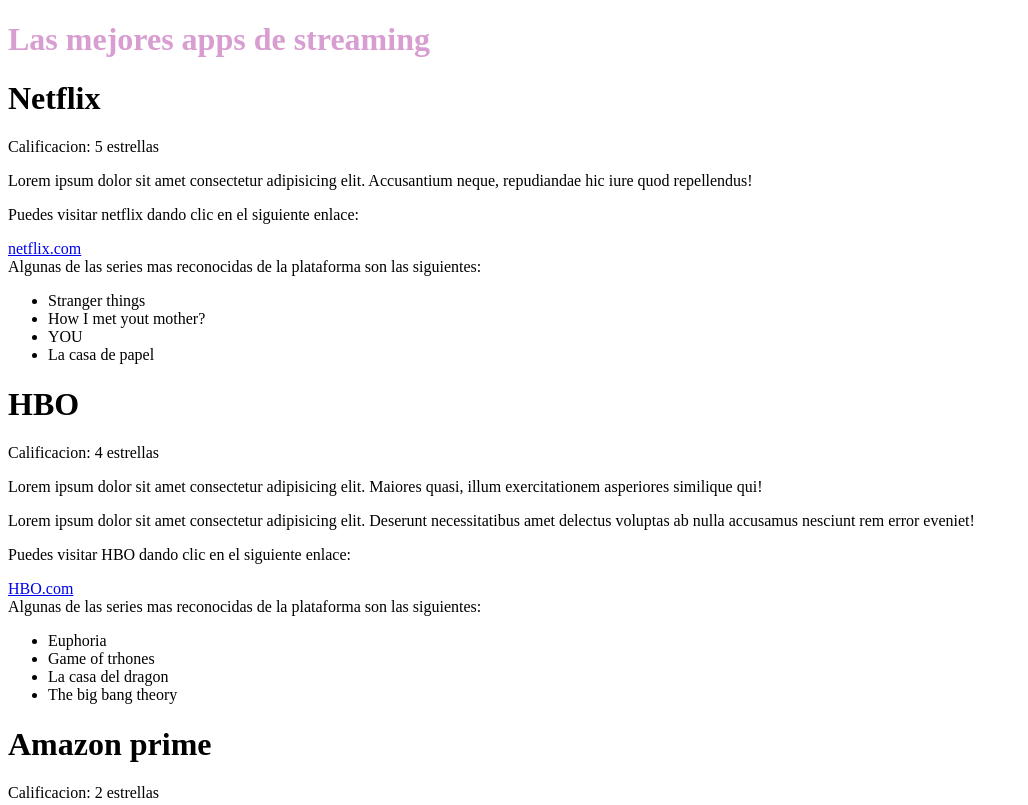
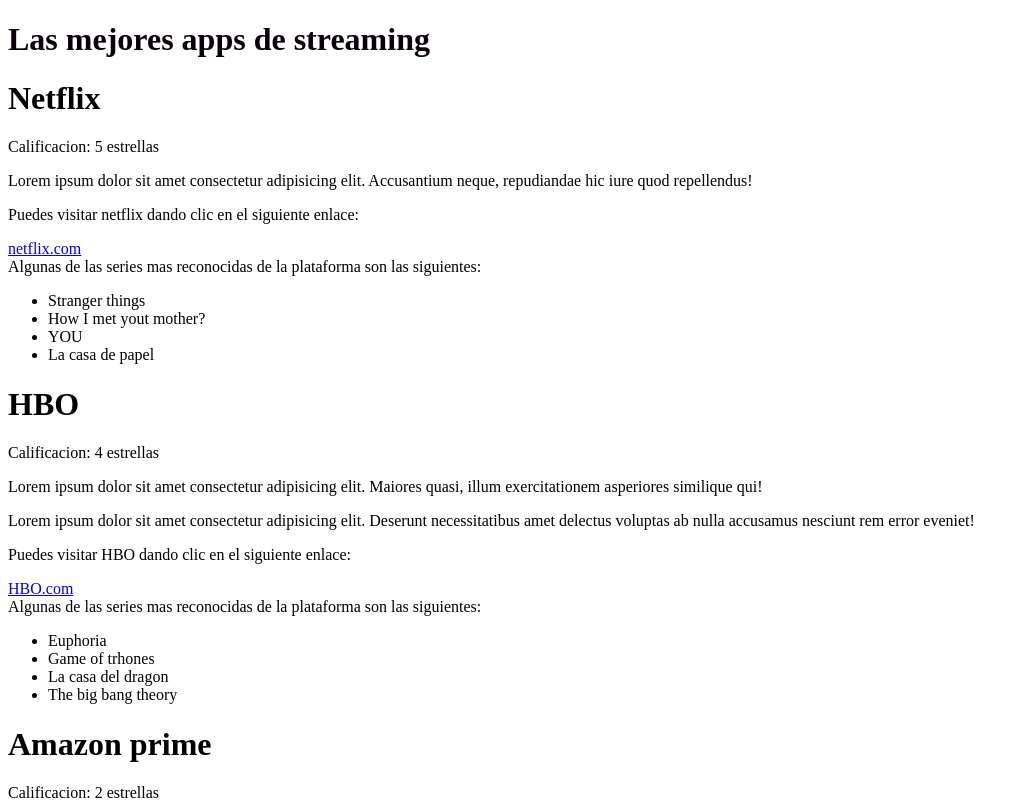
Before and after one commit to GhandiNieto16/Practica23agost0o, a plain HTML site: page index.html in a window 1280 px wide. Shown: the top 805 px of the page, without its empty margins (0-1028 px from the left). Drawn offline with Linux system fonts and the light colour scheme.

Commit message:
practica terminada 23 agosto

```diff
--- a/index.html
+++ b/index.html
@@ -6,7 +6,8 @@
     <title>Las mejores aplicaciones de streaming</title>
 </head>
 <body>
-    <h1 style="color: rgb(216, 157, 209); font-style: cambria rounded;">Las mejores apps de streaming</h1>
+
+    <h1 style="color: rgb(10, 0, 9); font-style: cambria rounded;">Las mejores apps de streaming</h1>
     <dl>
         <h1>
         <dt>Netflix</dt> </h1>
```
